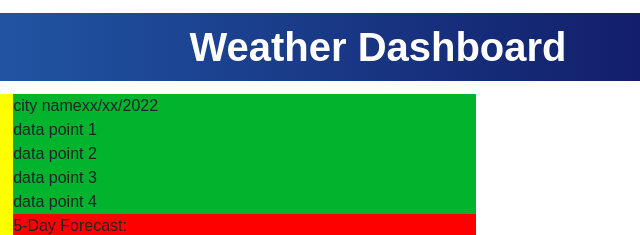
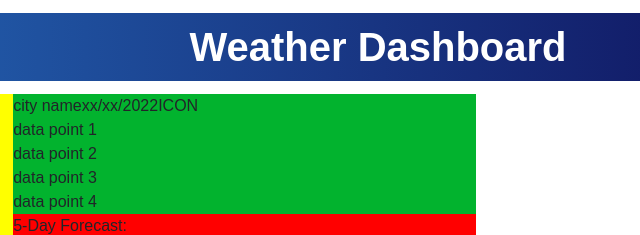
Before and after one commit to Antony-Q/challenge-6, a plain HTML site: page index.html in a window 1280 px wide. Shown: the top 235 px of the page, 262-902 px from the left. Drawn offline with nearby package versions, Linux system fonts and the light colour scheme.

Commit message:
added icon to current weather card

```diff
--- a/index.html
+++ b/index.html
@@ -56,6 +56,7 @@
             <div class="current-title">
                 <div class="city-name">city name</div>
                 <div class="current-date">xx/xx/2022</div>
+                <div class="weather-icon">ICON</div>
             </div>
             <div class="data-point-1">data point 1</div>
             <div class="data-point-2">data point 2</div>
```
